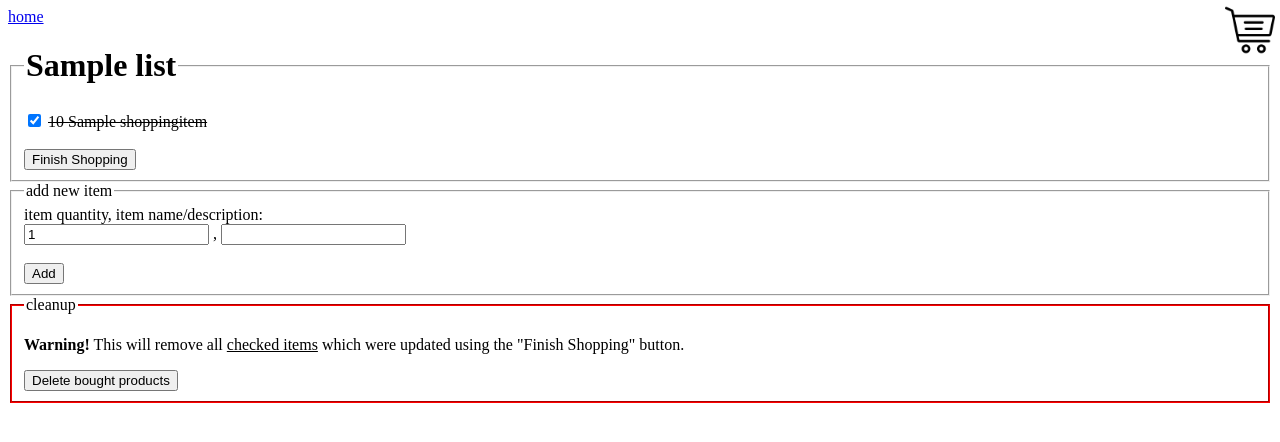
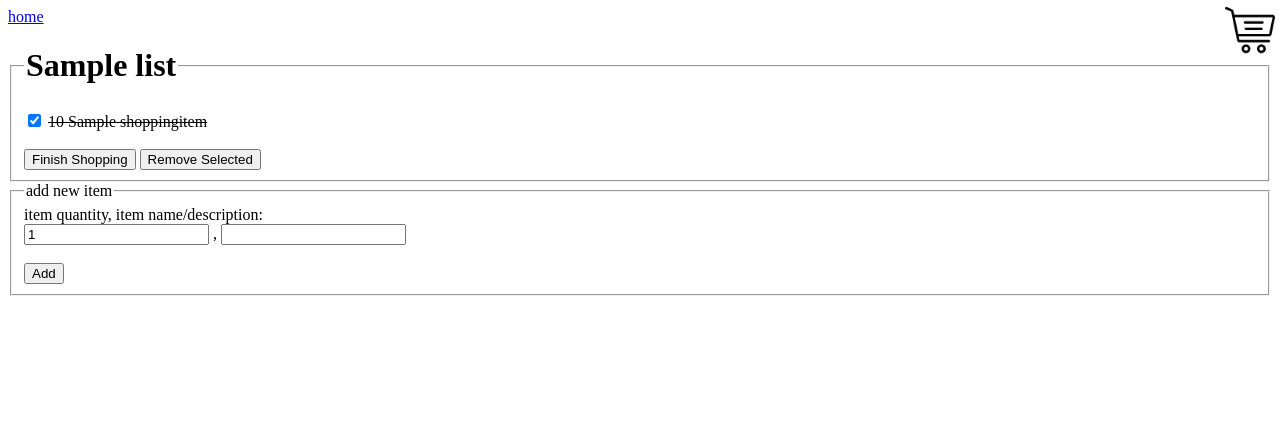
Before and after one commit to pepi55/simple-shopping-list, a Django app: page /1/ in a window 1280 px wide. Shown: the top 442 px of the page. Run offline with Django 4.2, Linux system fonts and the light colour scheme; tables that the repository leaves empty hold one stand-in row (values such as "Sample post").

Commit message:
v2.1.0 updated item removal

```diff
--- a/django_code/shoppinglist/templates/shoppinglist/detail.html
+++ b/django_code/shoppinglist/templates/shoppinglist/detail.html
@@ -27,7 +27,8 @@
 				{% endfor %}
 
 				<br />
-				<input type="submit" name="update" id="update" value="Finish Shopping">
+				<input type="submit" name="update" value="Finish Shopping">
+				<input type="submit" name="delete" value="Remove Selected">
 			</fieldset>
 		</form>
 
@@ -50,11 +51,13 @@
 		<form action="{% url 'shoppinglist:delete' shoppinglist.id %}" method="post" accept-charset="utf-8">
 			{% csrf_token %}
 
+			<!--
 			<fieldset id="cleanup" class="deleter">
 				<legend>cleanup</legend>
 				<p><b>Warning!</b> This will remove all <u>checked items</u> which were updated using the "Finish Shopping" button.</p>
 				<input type="submit" name="delete" id="submit" value="Delete bought products">
 			</fieldset>
+			-->
 		</form>
 	</body>
 </html>
--- a/django_code/shoppinglist/urls.py
+++ b/django_code/shoppinglist/urls.py
@@ -9,5 +9,5 @@ urlpatterns: list = [
         path("<int:list_id>/", views.detail, name = "detail"),
         path("<int:list_id>/update", views.update, name = "update"),
         path("<int:list_id>/delete", views.delete, name = "delete"),
-        path("<int:list_id>/add_item", views.add, name = "add_item"),
+        path("<int:list_id>/add_item", views.add, name = "add_item")
 ]
--- a/django_code/shoppinglist/views.py
+++ b/django_code/shoppinglist/views.py
@@ -26,8 +26,11 @@ def update(request: HttpRequest, list_id: int) -> HttpResponseRedirect:
         except (KeyError, ShoppingItem.DoesNotExist):
             return render(request, "shoppinglist/detail.html", { "shoppinglist": shoppinglist, "error_message": item + " not in list" })
         else:
-            selected_item.bought = True
-            selected_item.save()
+            if "delete" in request.POST:
+                selected_item.delete()
+            elif "update" in request.POST:
+                selected_item.bought = True
+                selected_item.save()
 
     return HttpResponseRedirect(reverse("shoppinglist:detail", args = [shoppinglist.id]))
 
--- a/django_code/simple_shoppinglist/settings.py
+++ b/django_code/simple_shoppinglist/settings.py
@@ -22,11 +22,11 @@ BASE_DIR = Path(__file__).resolve().parent.parent
 # See https://docs.djangoproject.com/en/4.2/howto/deployment/checklist/
 
 # SECURITY WARNING: keep the secret key used in production secret!
-SECRET_KEY = os.environ["SECRET_KEY"]
-CSRF_COOKIE_SECURE = True
+SECRET_KEY = "!+5a)ca2t%&hr!nvh284^e#_*&332htki#l9@k039$#1qb4)^x"
+#CSRF_COOKIE_SECURE = True
 
 # SECURITY WARNING: don't run with debug turned on in production!
-DEBUG = False
+DEBUG = True
 
 ALLOWED_HOSTS = [ "127.0.0.1", ".petar-dev.com", "pie3", "192.168.2.43", "84.82.138.101" ]
 
```
Also changed, not shown: README.md.
